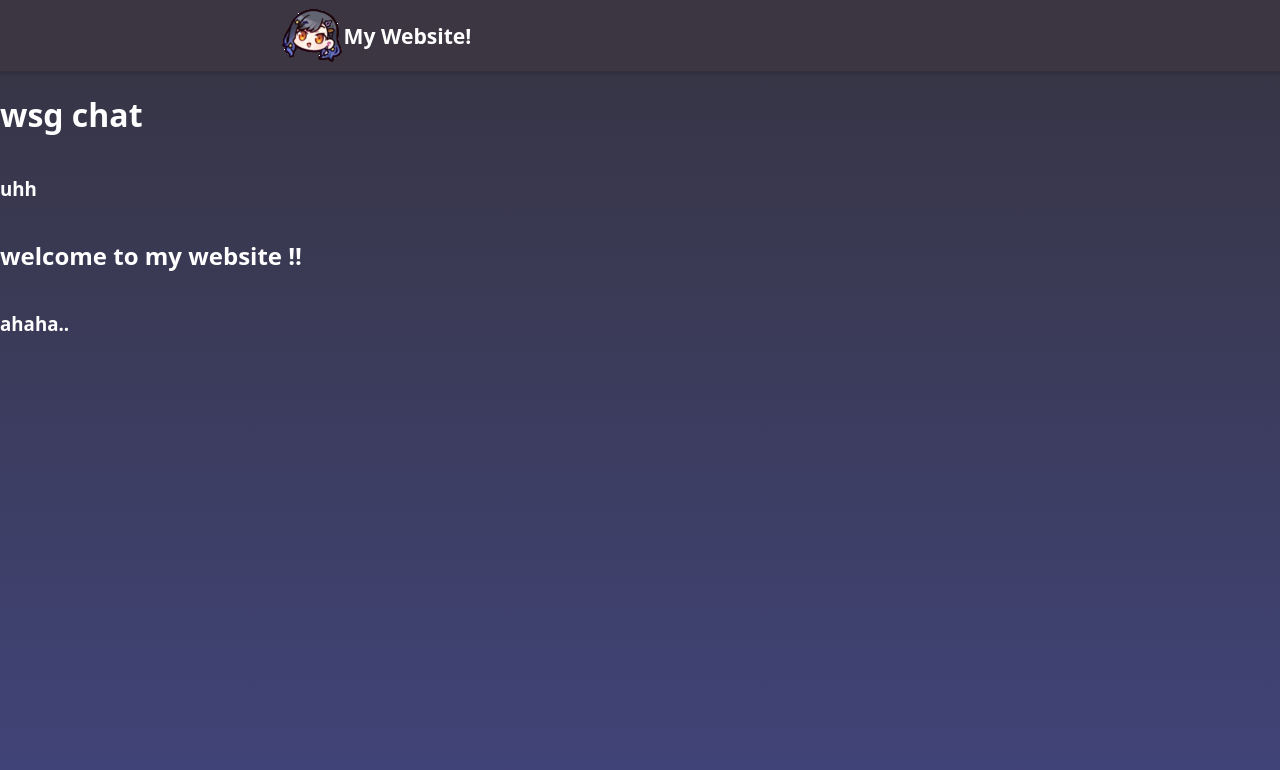
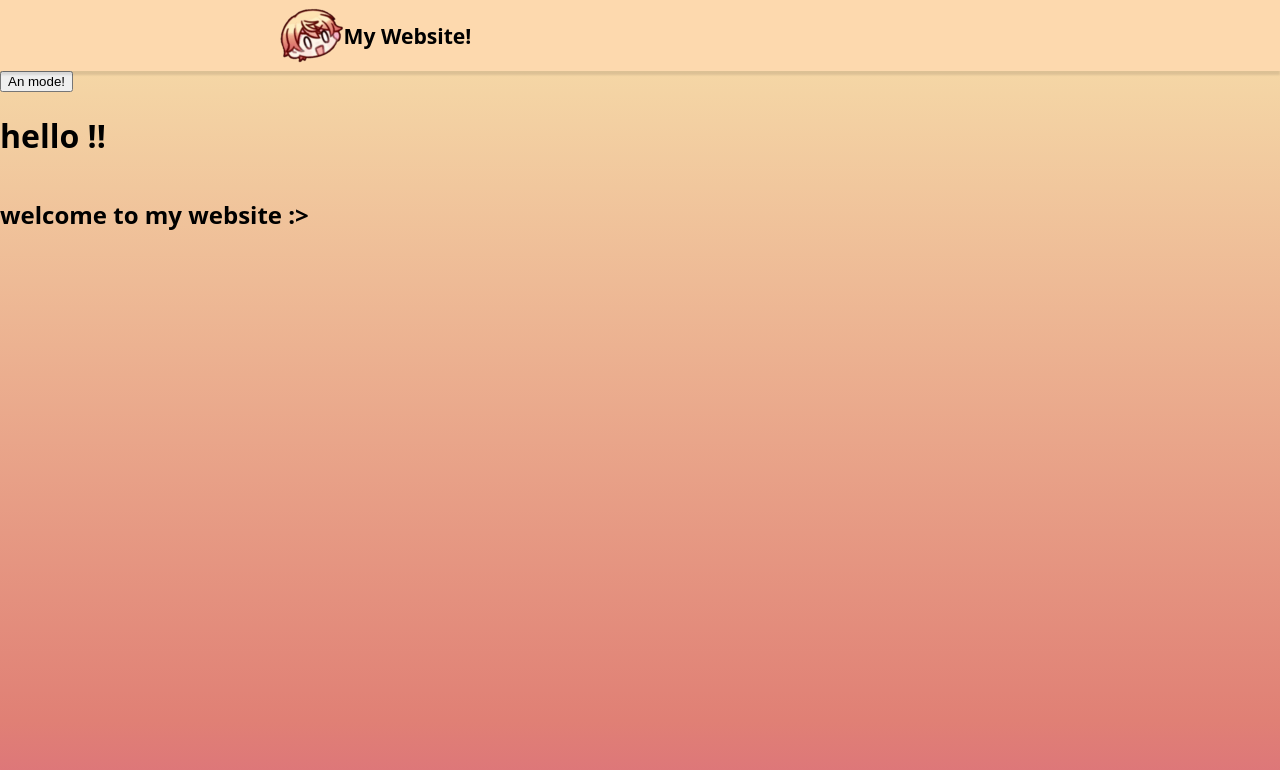
Before and after one commit to humaninexistance/ME, a plain HTML site: page index.html in a window 1280 px wide. Drawn offline with Linux system fonts and the light colour scheme.

Commit message:
button thing and tsukasa

```diff
--- a/index.html
+++ b/index.html
@@ -8,16 +8,15 @@
     <body>
         <nav id="nav">
             <a href="/" style="display: flex; flex-direction: row; align-items: center; font-size: 1.1em;">
-                <img class="nav-icon" src="favicon.ico" alt="An Shiraishi chibi icon">
+                <img class="nav-icon" src="icon2.png" alt="Tenma Tsukasa chibi icon">
                 <p>My Website!</p>
             </a>
             <div class="links" id="links">
 
             </div>
         </nav>
-        <h1>wsg chat</h1>
-        <h3>uhh</h3>
-        <h2>welcome to my website !!</h2>
-        <h3>ahaha..</h3>
+        <button id="darkmodebutton" onclick="darkmode()">An mode!</button>
+        <h1>hello !!</h1>
+        <h2>welcome to my website :></h2>
     </body>
 </html>
--- a/script.js
+++ b/script.js
@@ -0,0 +1,12 @@
+function darkmode(){
+    const body = document.body;
+    const button = document.getElementById("darkmodebutton");
+
+    body.classList.toggle("dark");
+
+    if (body.classList.contains("dark")) {
+    button.innerText = "Tsukasa mode";
+  } else {
+    button.innerText = "An mode";
+  }
+}
--- a/style.css
+++ b/style.css
@@ -3,15 +3,15 @@ html, body{
     flex-direction: column;
     padding: 0;
     margin:0;
-    background: linear-gradient(#363441, #41447A);
+    background: linear-gradient(#F7E0AB 0%, #E08075 90%, #DC727B 100%);
     background-attachment: fixed;
-    color: white;
+    color: black;
     font-family: 'system-ui', sans-serif;
     scroll-behavior: smooth;
 }
 
 nav{
-    background-color: #3B3642;
+    background-color: #FDD9AE;
     position: sticky;
     top: 0;
     box-shadow: 0 4px 2px rgba(0, 0, 0, 0.1);
@@ -27,5 +27,20 @@ nav{
 
 nav a{
     text-decoration: none;
+    color: black;
+}
+
+.dark {
+    background: linear-gradient(#363441, #41447A);
     color: white;
 }
+
+.dark nav, .dark footer, .dark nav a{
+    background-color: #3B3642;
+    color: white;
+}
+
+button{
+    align-self: flex-start;
+    display: inline-block;
+}
```
